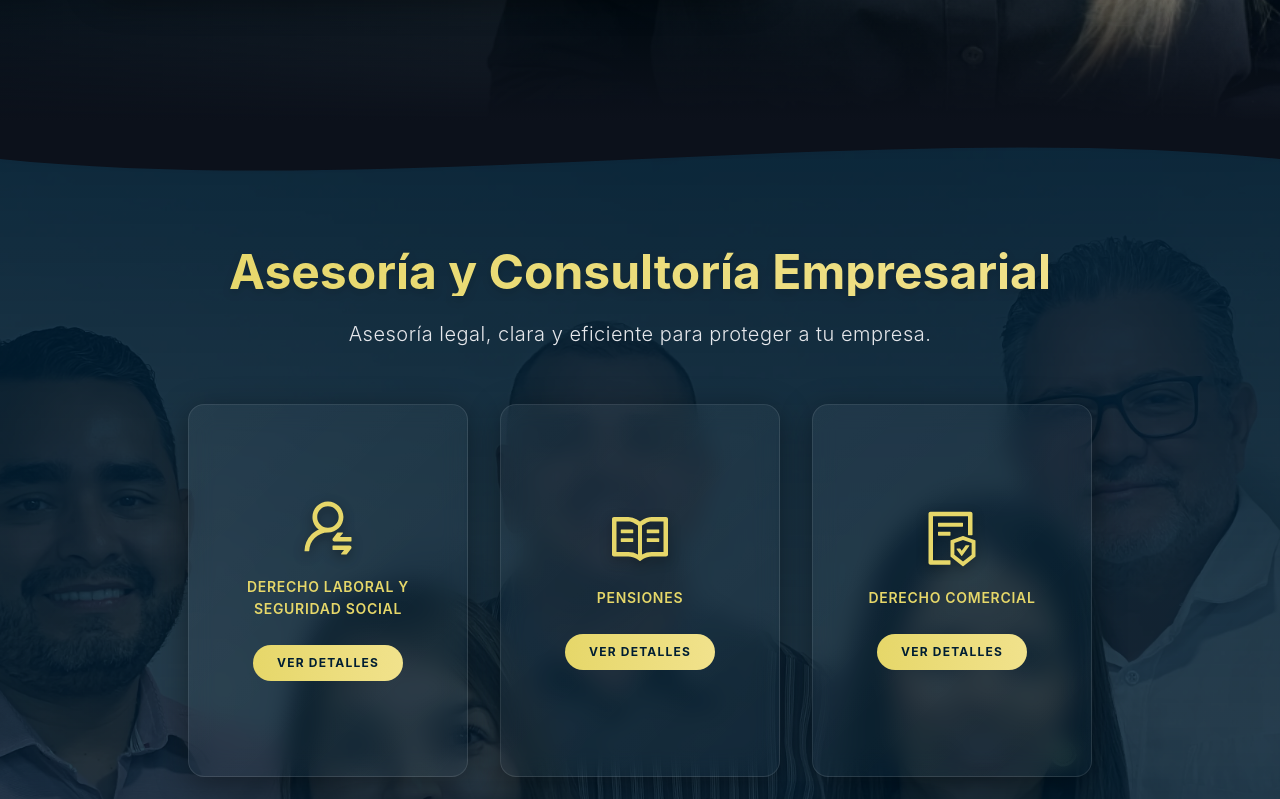
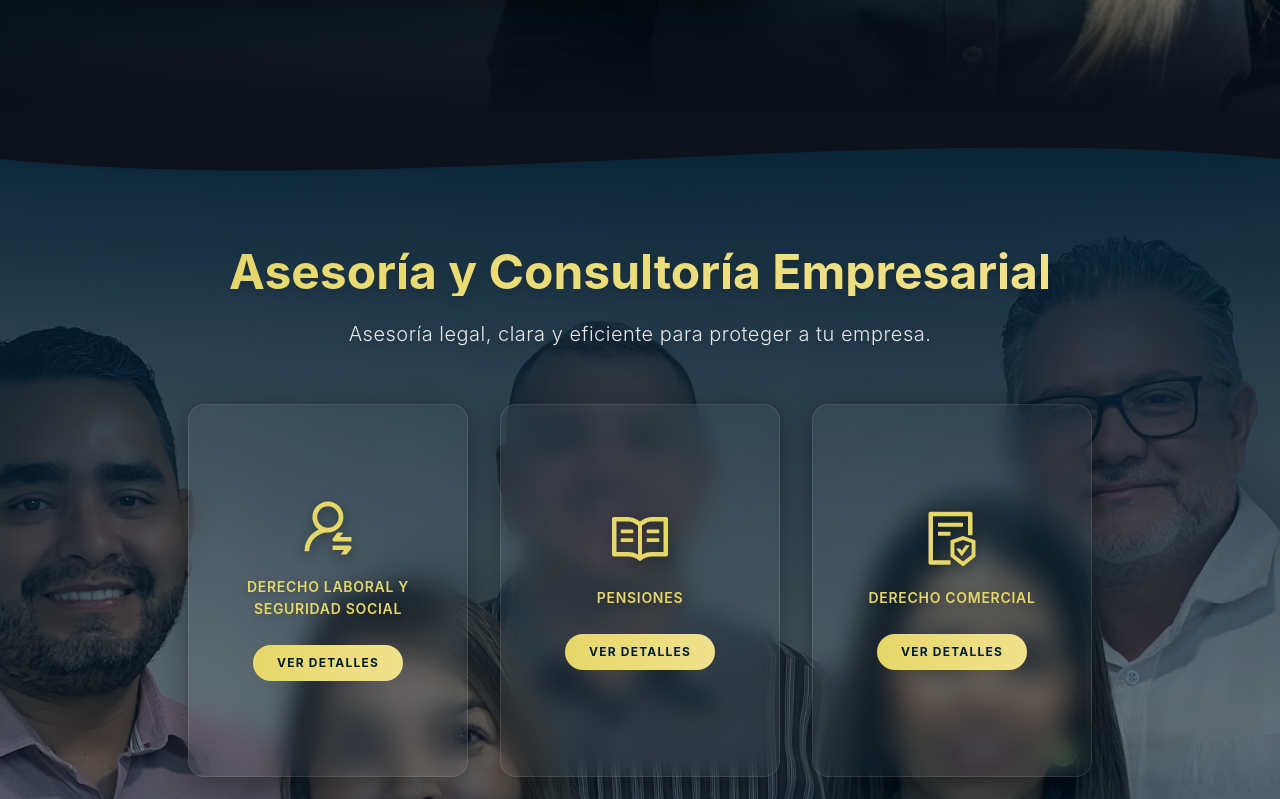
Before and after one commit to sazaba/legal360, a React (Vite) app: page / in a window 1280 px wide. Shown: the part 1701-2500 px from the top of the page. Built offline with nearby package versions, Linux system fonts and the light colour scheme; no server answers.

Commit message:
planes upgrade9

```diff
--- a/src/pages/Servicios.jsx
+++ b/src/pages/Servicios.jsx
@@ -63,7 +63,7 @@ const Servicios = ({ id }) => {
   return (
     <section
       id={id || "servicios"}
-      className="relative pt-24 text-white min-h-screen pb-32 overflow-hidden isolate"
+      className="relative pt-24 text-white min-h-screen pb-32 overflow-hidden isolate bg-[#001e33]"
     >
       {/* FONDO OPTIMIZADO: CSS puro sin JS para evitar lag en Safari */}
       <div className="absolute inset-0 z-[-2]">
@@ -78,8 +78,9 @@ const Servicios = ({ id }) => {
         </picture>
       </div>
 
-      <div className="absolute inset-0 bg-[#001e33]/40 z-[-1] pointer-events-none mix-blend-multiply"></div>
-      <div className="absolute inset-0 bg-gradient-to-b from-[#001e33] via-[#001e33]/80 to-[#001e33] opacity-90 z-[-1] pointer-events-none"></div>
+      {/* OVERLAYS AJUSTADOS: Más transparentes en el centro para dejar ver la imagen */}
+      <div className="absolute inset-0 bg-[#001e33]/30 z-[-1] pointer-events-none mix-blend-multiply"></div>
+      <div className="absolute inset-0 bg-gradient-to-b from-[#001e33]/95 via-[#001e33]/40 to-[#001e33]/95 z-[-1] pointer-events-none"></div>
 
       {/* OLA SUPERIOR (Conecta con Quienes Somos) */}
       <div className="absolute top-0 left-0 w-full overflow-hidden z-20 -translate-y-[1px]">
@@ -93,7 +94,7 @@ const Servicios = ({ id }) => {
           Asesoría y Consultoría Empresarial
         </h2>
 
-        <p className="text-base sm:text-lg md:text-xl text-gray-200 mb-14 font-roboto font-light tracking-wide max-w-2xl mx-auto">
+        <p className="text-base sm:text-lg md:text-xl text-gray-200 mb-14 font-roboto font-light tracking-wide max-w-2xl mx-auto drop-shadow-md">
           Asesoría legal, clara y eficiente para proteger a tu empresa.
         </p>
 
@@ -116,7 +117,7 @@ const Servicios = ({ id }) => {
                     <div className="mb-5 transform group-hover:scale-110 transition-transform duration-500 ease-out">
                       {servicio.icono}
                     </div>
-                    <h3 className="text-sm font-semibold text-[#e6d769] uppercase tracking-wider mb-6 leading-relaxed">
+                    <h3 className="text-sm font-semibold text-[#e6d769] uppercase tracking-wider mb-6 leading-relaxed drop-shadow-md">
                       {servicio.titulo}
                     </h3>
                     <div>
@@ -134,7 +135,7 @@ const Servicios = ({ id }) => {
 
                   {/* BACK CARD */}
                   <div className="absolute w-full h-full backface-hidden rotate-y-180 rounded-2xl p-6 shadow-[0_8px_32px_0_rgba(0,0,0,0.6)] border border-[#e6d769]/40 glass-panel-dark flex flex-col justify-center items-center text-center">
-                    <h3 className="text-base sm:text-lg font-bold text-[#e6d769] mb-3">
+                    <h3 className="text-base sm:text-lg font-bold text-[#e6d769] mb-3 drop-shadow-md">
                       {servicio.titulo}
                     </h3>
                     <p className="text-gray-200 text-xs sm:text-sm mb-5 leading-relaxed font-light">
```
